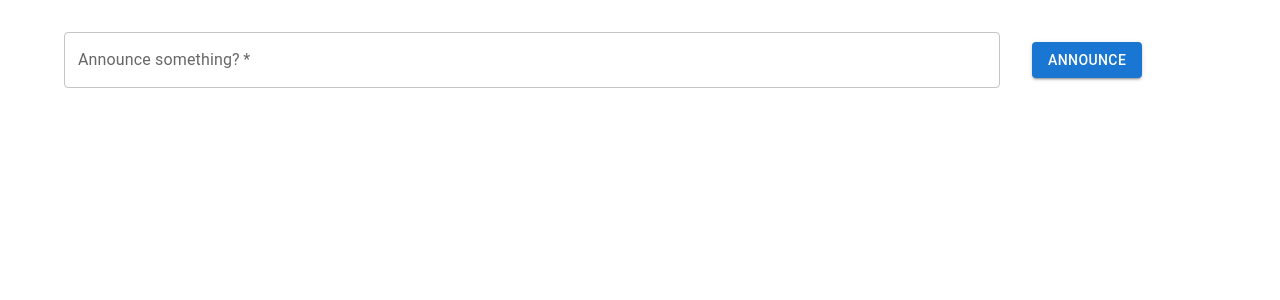
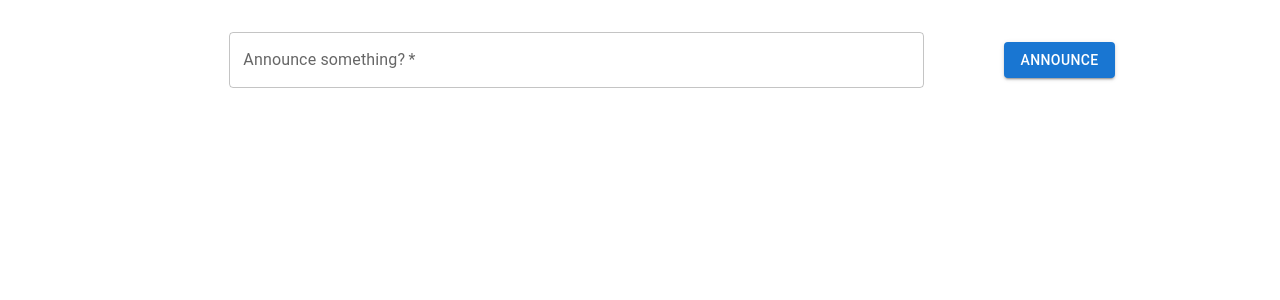
Before and after one commit to shengzhc/eth, a React (Create React App) app in the folder public-announcement-react/: page / in a window 1280 px wide. Shown: the top 300 px of the page. Built offline with nearby package versions, Linux system fonts and the light colour scheme.

Commit message:
format item layout

```diff
--- a/public-announcement-react/src/App.tsx
+++ b/public-announcement-react/src/App.tsx
@@ -4,6 +4,7 @@ import ETHSession from './services/ETHSession';
 import AnnounceBox from './components/AnnounceBox';
 import Announcement from './models/Announcement';
 import AnnouncementBoard from './components/AnnouncementBoard';
+import Grid from '@mui/material/Grid';
 
 interface AppState {
   session: ETHSession | null,
@@ -21,12 +22,14 @@ class App extends React.Component<any, AppState> {
 
   render() {
     return (
-      <div>
-        <AnnounceBox ethSession={this.state.session} />
-        <AnnouncementBoard
-          announcements={this.state.announcements}
-          ethSession={this.state.session} />
-      </div>
+      <Grid container justifyContent="center">
+        <Grid direction="column" xs={8}>
+          <AnnounceBox ethSession={this.state.session} />
+          <AnnouncementBoard
+            announcements={this.state.announcements}
+            ethSession={this.state.session} />
+        </Grid>
+      </Grid>
     );
   }
 
@@ -34,7 +37,7 @@ class App extends React.Component<any, AppState> {
     let session = this.state.session;
     if (!session) {
       session = new ETHSession();
-      this.setState({session});
+      this.setState({ session });
     }
 
     if (await session.connectWalletIfNeeded()) {
@@ -56,7 +59,7 @@ class App extends React.Component<any, AppState> {
   _didReceiveAnnouncement(announcement: Announcement) {
     console.log(announcement);
     var announcements = Array.from(this.state.announcements);
-    const findingDuplicate = announcements.find(function(item) {
+    const findingDuplicate = announcements.find(function (item) {
       return item.nonce == announcement.nonce;
     });
     if (findingDuplicate) {
@@ -65,7 +68,7 @@ class App extends React.Component<any, AppState> {
 
     // Insert announcement and sort
     announcements.push(announcement);
-    announcements.sort(function(a: Announcement, b: Announcement) {
+    announcements.sort(function (a: Announcement, b: Announcement) {
       return a.nonce > b.nonce ? 1 : -1;
     });
     this.setState({ announcements });
--- a/public-announcement-react/src/components/AnnounceBox.tsx
+++ b/public-announcement-react/src/components/AnnounceBox.tsx
@@ -15,7 +15,7 @@ class AnnounceBox extends React.Component<AnnounceBoxProps> {
       <Box
         component="form"
         sx={{
-          '& .MuiTextField-root': { mt: 4, mb: 4, ml: 8},
+          '& .MuiTextField-root': { mt: 4, mb: 4, ml: 2},
         }}
         noValidate
         autoComplete="off">
@@ -25,7 +25,7 @@ class AnnounceBox extends React.Component<AnnounceBoxProps> {
           direction="row"
           justifyContent="center"
           alignItems="center">
-          <Grid item xs={9}>
+          <Grid item xs={10}>
             <TextField
               required
               fullWidth
@@ -33,7 +33,7 @@ class AnnounceBox extends React.Component<AnnounceBoxProps> {
               label="Announce something?"
             />
           </Grid>
-          <Grid item xs={3}>
+          <Grid item xs={2}>
             <Button
               variant="contained"
               size="medium"
--- a/public-announcement-react/src/components/AnnouncementItem.tsx
+++ b/public-announcement-react/src/components/AnnouncementItem.tsx
@@ -8,6 +8,7 @@ import ListItemAvatar from '@mui/material/ListItemAvatar';
 import Avatar from '@mui/material/Avatar';
 import Announcement from './../models/Announcement';
 import ETHSession from '../services/ETHSession';
+import Grid from '@mui/material/Grid';
 
 interface AnnouncementItemProps {
   announcement: Announcement
@@ -29,6 +30,7 @@ class AnnouncementItem extends React.Component<AnnouncementItemProps, Announceme
   render() {
     return (
       <ListItem alignItems="flex-start">
+        <Grid container direction="row" alignItems="center" justifyContent="center">
           <ListItemAvatar>
             <Avatar {...this._addrAvatar(this.props.announcement.addr)} />
           </ListItemAvatar>
@@ -44,6 +46,7 @@ class AnnouncementItem extends React.Component<AnnouncementItemProps, Announceme
             onClick={() => { this.removeAnnouncement(); }}>
             Remove
           </Button>
+        </Grid>
       </ListItem>
     );
   }
```
Lines whose indentation alone changed are shown as unchanged.
